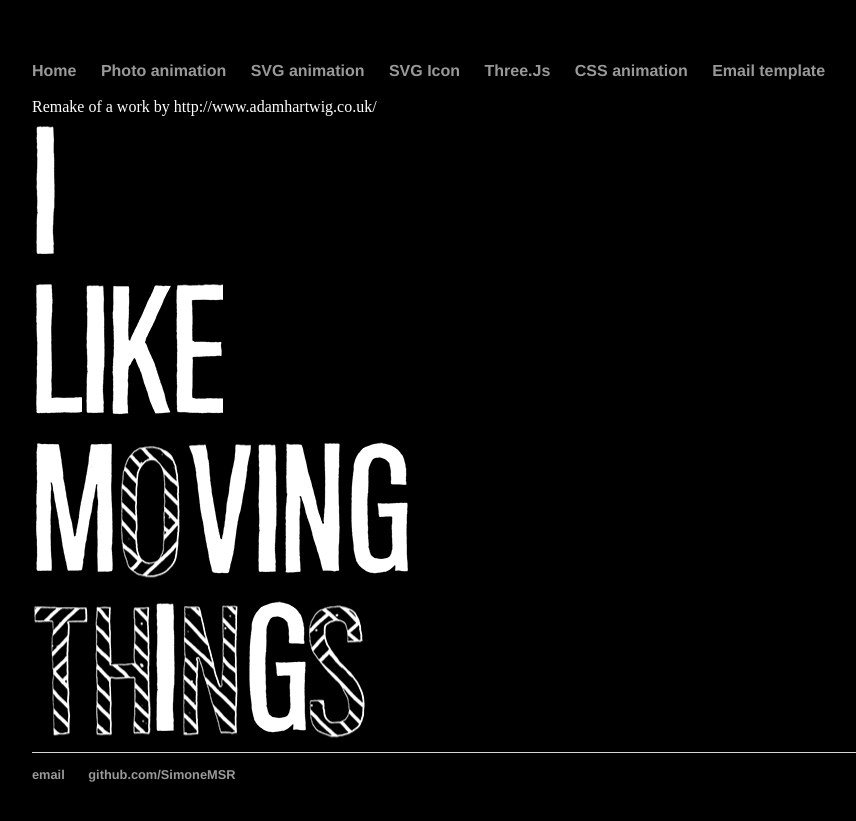
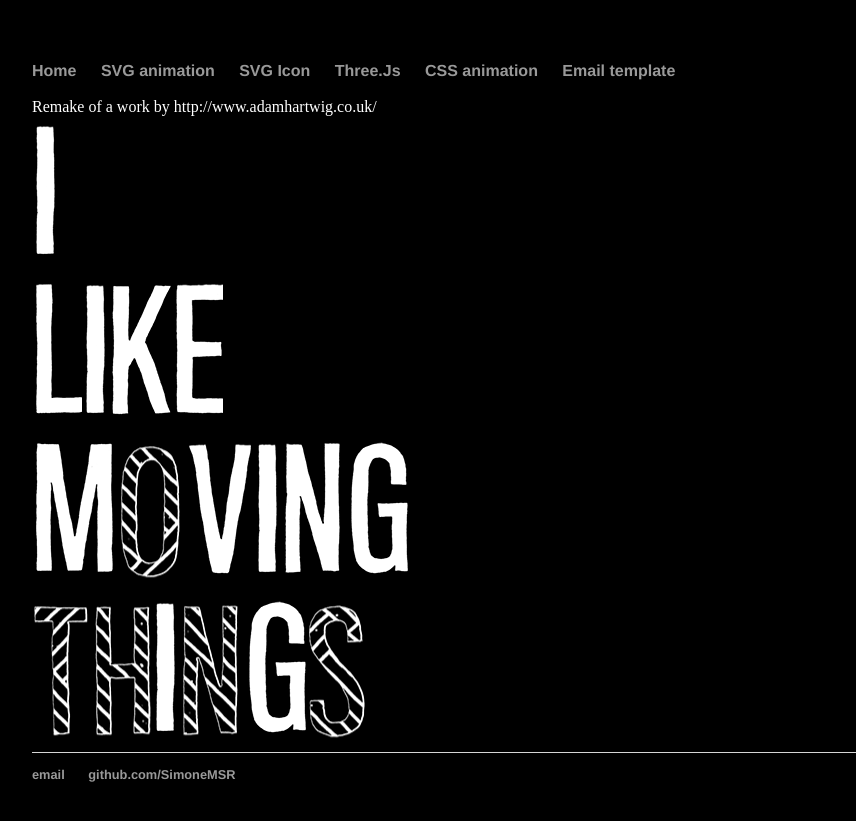
Before and after one commit to SimoneMSR/simonemsr.github.io, a Jekyll site: the page built from letters/index.html, in a window 1280 px wide. Shown: the top 821 px of the page, without its empty margins (160-1016 px from the left). Built offline with Jekyll 4.4.1, drawn with Linux system fonts in a browser that asks for light colours.

Commit message:
hide gesus christ

```diff
--- a/_layouts/default.html
+++ b/_layouts/default.html
@@ -9,7 +9,6 @@
 			<nav>
 	    		<ul>
 	        		<li><a href="/">Home</a></li>
-		        	<li><a href="/hokey">Photo animation</a></li>
 		        	<li><a href="/sun">SVG animation</a></li>
 					<li><a href="/icons">SVG Icon</a></li>
 					<li><a href="/three">Three.Js</a></li>
```
